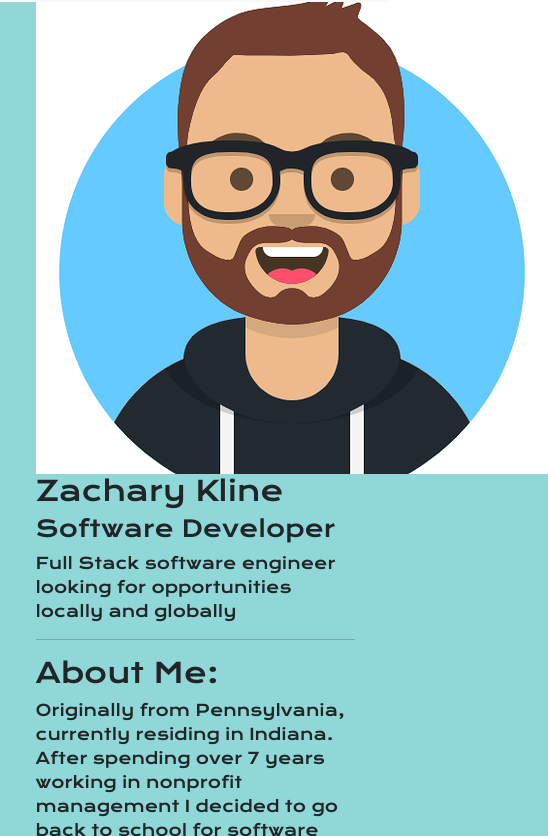
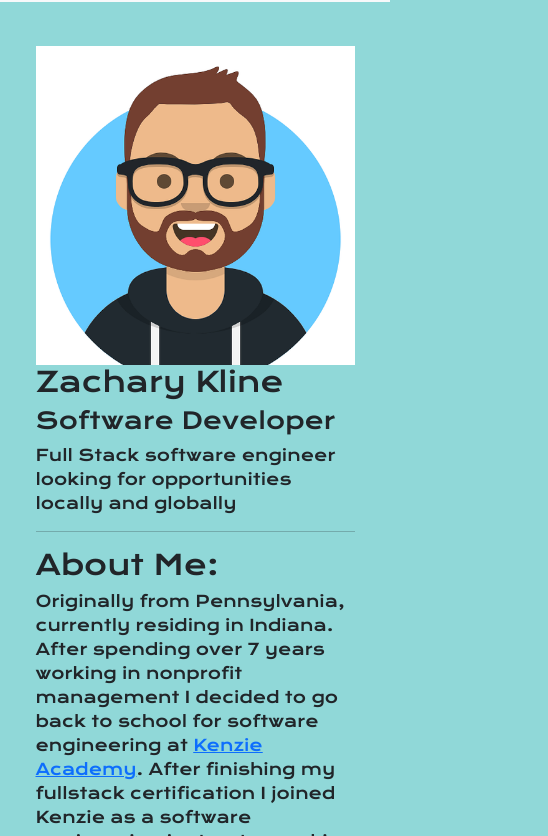
Before and after one commit to ZacharyKline/Portfolio, a website: page index.html in a window 390 px wide. Shown: the part 54-890 px from the top of the page, 548 px wide, since content can reach past the window. Drawn offline with nearby package versions, Linux system fonts and the light colour scheme.

Commit message:
Added some responsiveness to the user picture I have.

```diff
--- a/index.html
+++ b/index.html
@@ -79,7 +79,7 @@
 			<section class="resume-section">
 				<div className="titleSpot">
 					<img
-						className="handsome"
+						class="handsome img-fluid"
 						src="./assets/images/Zachicon.png"
 						alt="Zachary Kline"
 					/>
--- a/style.css
+++ b/style.css
@@ -86,6 +86,9 @@ svg:hover{
    height: fit-content;
 
 }
+.handsome{
+    margin-top: 10vh;
+}
  }
 
  @media (max-width: 600px) {
```
